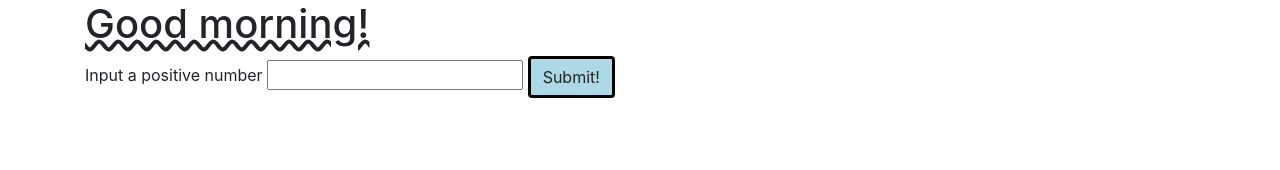
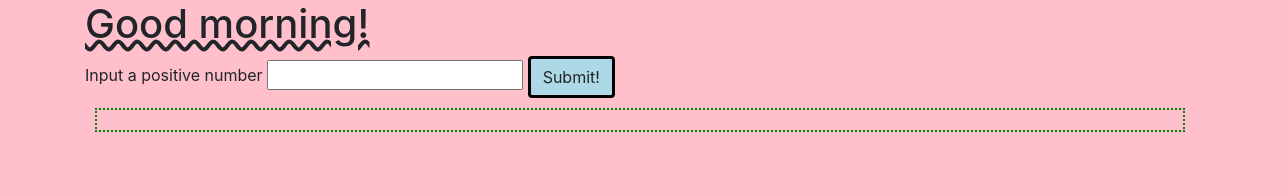
Before and after one commit to H-Len/beep-boop-Im-sorry, a plain HTML site: page index.html in a window 1280 px wide. Drawn offline with Linux system fonts and the light colour scheme.

Commit message:
add style in css

```diff
--- a/css/styles.css
+++ b/css/styles.css
@@ -1,3 +1,12 @@
+body {
+  background-color: pink;
+}
+
+.jumbotron {
+border-radius: 60%;
+border: solid 10px black;
+}
+
 h1 {
   text-decoration: underline;
   text-decoration-style: wavy;
@@ -7,3 +16,9 @@ h1 {
   background-color: lightblue;
   border: solid 3px black;
 }
+
+.outputNum {
+  padding: 10px;
+  margin: 10px;
+  border: dotted 2px green;
+}
```
